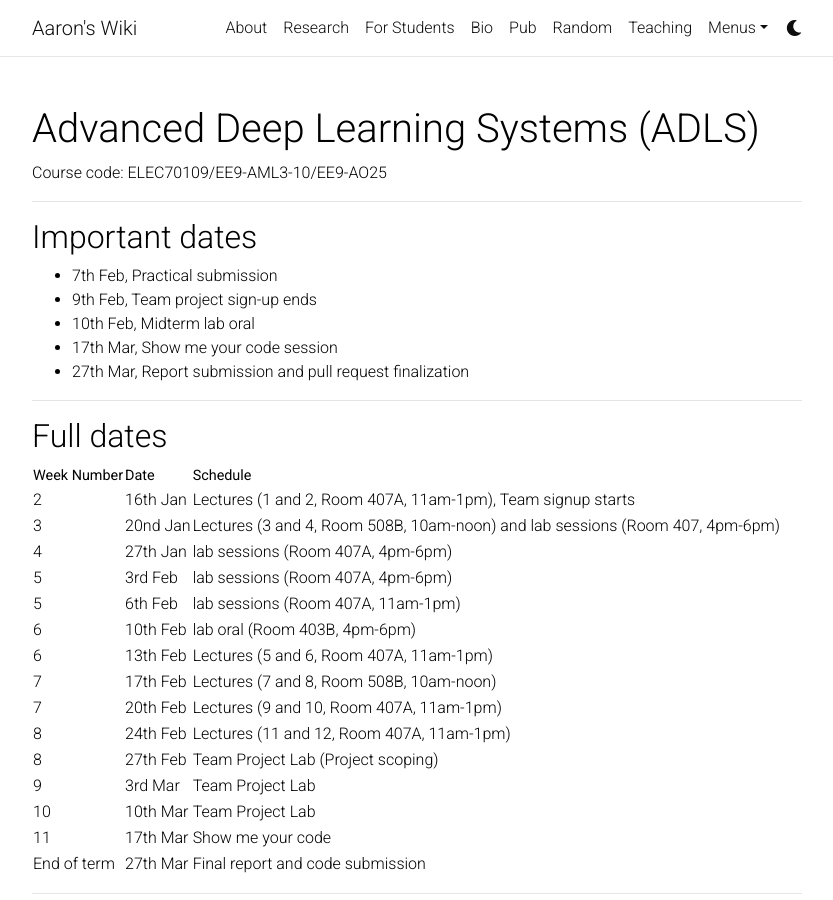
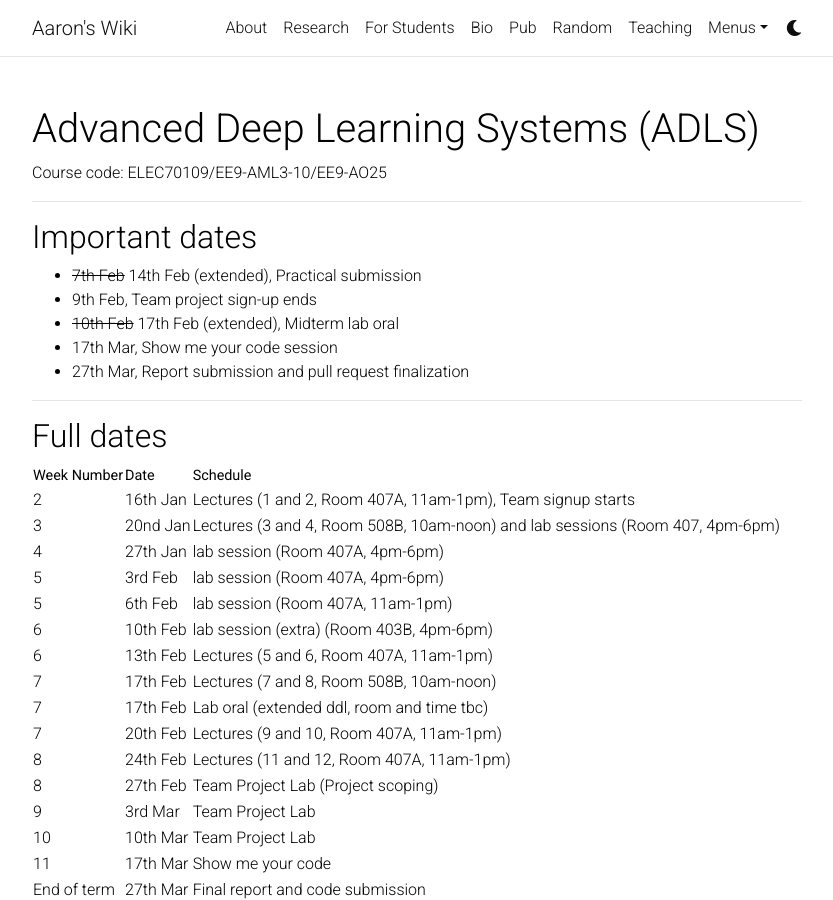
Before and after one commit to Aaron-Zhao123/blog-v2, a Jekyll site: the page built from _pages/adls.md, in a window 1280 px wide and 900 px high. Shown: the whole window, without its empty margins (223-1056 px from the left). Built offline with Jekyll 4.4.1, drawn with Linux system fonts in a browser that asks for light colours; comment, search, counter and statistics services are not loaded; a style sheet for code colours, icons or effects is not loaded.

Commit message:
extension

```diff
--- a/_pages/adls.md
+++ b/_pages/adls.md
@@ -11,9 +11,9 @@ Course code: ELEC70109/EE9-AML3-10/EE9-AO25
 
 ## Important dates
 
-- 7th Feb, Practical submission
+- ~~7th Feb~~ 14th Feb (extended), Practical submission
 - 9th Feb, Team project sign-up ends
-- 10th Feb, Midterm lab oral
+- ~~10th Feb~~ 17th Feb (extended), Midterm lab oral
 - 17th Mar, Show me your code session
 - 27th Mar, Report submission and pull request finalization
 
@@ -25,12 +25,13 @@ Course code: ELEC70109/EE9-AML3-10/EE9-AO25
 |------------|------------|-------------|
 | 2          | 16th Jan   | Lectures (1 and 2, Room 407A, 11am-1pm), Team signup starts		|
 | 3          | 20nd Jan 	| Lectures (3 and 4, Room 508B, 10am-noon) and lab sessions (Room 407, 4pm-6pm)	|
-| 4          | 27th Jan 	| lab sessions (Room 407A, 4pm-6pm)			 										|
-| 5          | 3rd  Feb  	| lab sessions (Room 407A, 4pm-6pm)		   									|
-| 5          | 6th  Feb 	| lab sessions (Room 407A, 11am-1pm)					 							|
-| 6          | 10th Feb 	| lab oral		 (Room 403B, 4pm-6pm)							  				|
+| 4          | 27th Jan 	| lab session (Room 407A, 4pm-6pm)			 										|
+| 5          | 3rd  Feb  	| lab session (Room 407A, 4pm-6pm)		   									|
+| 5          | 6th  Feb 	| lab session (Room 407A, 11am-1pm)					 							|
+| 6          | 10th Feb 	| lab session (extra) (Room 403B, 4pm-6pm)							  				|
 | 6          | 13th Feb 	| Lectures (5 and 6, Room 407A, 11am-1pm)				 							|
 | 7          | 17th Feb 	| Lectures (7 and 8, Room 508B, 10am-noon)				 							|
+| 7          | 17th Feb 	| Lab oral (extended ddl, room and time tbc)				 							|
 | 7          | 20th Feb 	| Lectures (9 and 10, Room 407A, 11am-1pm)										|
 | 8          | 24th Feb 	| Lectures (11 and 12, Room 407A, 11am-1pm) 									|
 | 8          | 27th Feb 	| Team Project Lab (Project scoping) 		|
```
